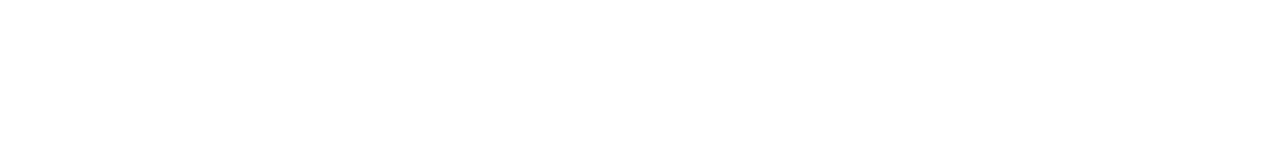
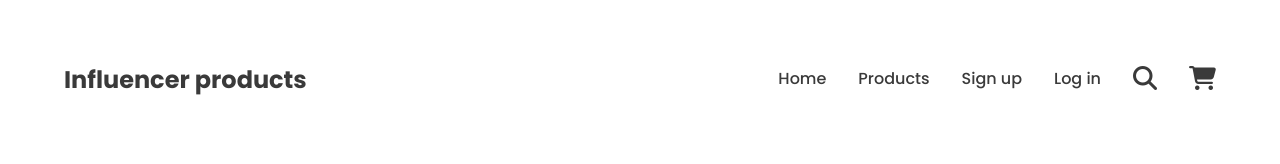
Before and after one commit to devhossainn/influencer-gear, a plain HTML site: page index.html in a window 1280 px wide. Drawn offline with Linux system fonts and the light colour scheme.

Commit message:
added navigation bar

```diff
--- a/index.html
+++ b/index.html
@@ -4,10 +4,39 @@
     <meta charset="UTF-8" />
     <meta name="viewport" content="width=device-width, initial-scale=1.0" />
     <title>Influencer Gear</title>
+    <link
+      rel="stylesheet"
+      href="https://cdnjs.cloudflare.com/ajax/libs/font-awesome/6.7.2/css/all.min.css"
+      integrity="sha512-Evv84Mr4kqVGRNSgIGL/F/aIDqQb7xQ2vcrdIwxfjThSH8CSR7PBEakCr51Ck+w+/U6swU2Im1vVX0SVk9ABhg=="
+      crossorigin="anonymous"
+      referrerpolicy="no-referrer"
+    />
     <link rel="stylesheet" href="./style.css" />
   </head>
   <body>
-    <header></header>
+    <header>
+      <nav class="container" id="navbar">
+        <div class="nav-content">
+          <h3 class="brand-logo">Influencer products</h3>
+          <ul class="nav-links">
+            <li><a href="#" class="link-item">Home</a></li>
+            <li><a href="#" class="link-item">Products</a></li>
+            <li><a href="#" class="link-item">Sign up</a></li>
+            <li><a href="#" class="link-item">Log in</a></li>
+            <li>
+              <a href="#" class="link-item">
+                <i class="fa-solid fa-magnifying-glass"></i>
+              </a>
+            </li>
+            <li>
+              <a href="#" class="link-item">
+                <i class="fa-solid fa-cart-shopping"></i>
+              </a>
+            </li>
+          </ul>
+        </div>
+      </nav>
+    </header>
     <main></main>
     <footer></footer>
   </body>
--- a/style.css
+++ b/style.css
@@ -1,3 +1,5 @@
+@import url("https://fonts.googleapis.com/css2?family=Poppins:ital,wght@0,100;0,200;0,300;0,400;0,500;0,600;0,700;0,800;0,900;1,100;1,200;1,300;1,400;1,500;1,600;1,700;1,800;1,900&display=swap");
+
 * {
   box-sizing: border-box;
   padding: 0;
@@ -5,3 +7,70 @@
   list-style: none;
   text-decoration: none;
 }
+
+body {
+  font-family: var(--font-poppins);
+}
+
+/* variables */
+:root {
+  --font-poppins: "Poppins", sans-serif;
+  --bg-primary: #e02c6d;
+  --color-primary: #3a3a3a;
+  --color-secondary: #787885;
+  --color-sub-secondary: #6c6c6c;
+  --dark-gray: #18191f;
+}
+/* shared styles */
+.container {
+  max-width: 1200px;
+  width: 90%;
+  margin: 0 auto;
+}
+.section-description {
+  color: var(--color-sub-secondary);
+  font-family: var(--font-poppins);
+  font-size: 1rem;
+  font-weight: 700;
+  line-height: 1.4rem;
+}
+.primary-button {
+  color: #fff;
+  font-size: 1rem;
+  font-weight: 600;
+  background: var(--bg-primary);
+  padding: 10px 24px;
+  border-radius: 2.5rem;
+  border: 1px solid transparent;
+}
+.primary-button:hover {
+  color: var(--bg-primary);
+  border: 1px solid var(--bg-primary);
+}
+/* nav & hero section */
+.nav-content {
+  display: flex;
+  justify-content: space-between;
+  align-items: center;
+  padding: 4rem 0;
+}
+.brand-logo {
+  color: var(--color-primary);
+  font-family: var(--font-poppins);
+  font-size: 1.5rem;
+  font-weight: 700;
+  line-height: 2rem;
+}
+.nav-links {
+  display: flex;
+  gap: 2rem;
+}
+.nav-links .link-item {
+  color: var(--color-primary);
+  font-size: 1rem;
+  font-weight: 500;
+}
+.fa-solid {
+  font-size: 1.5rem;
+}
+/* hero */
```
